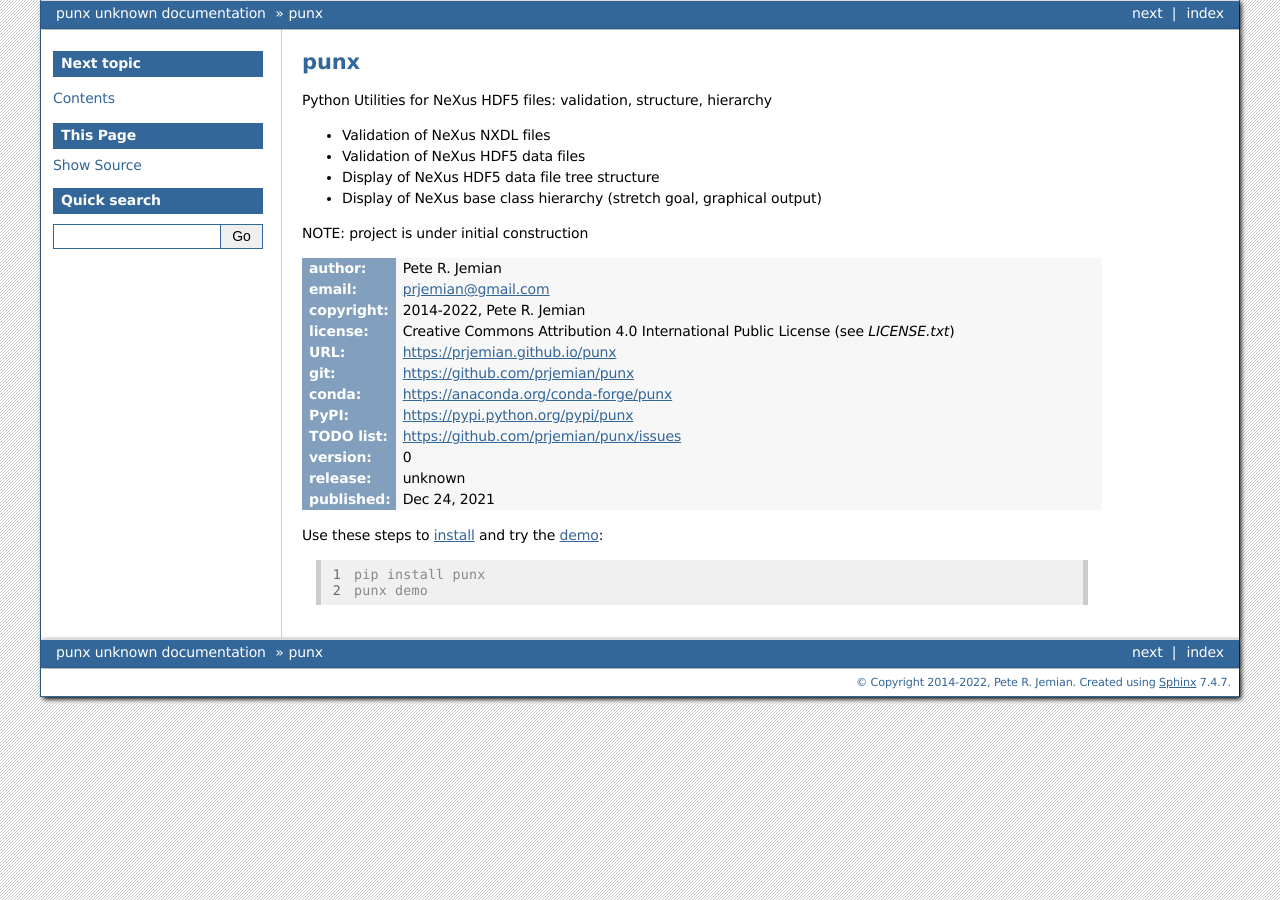
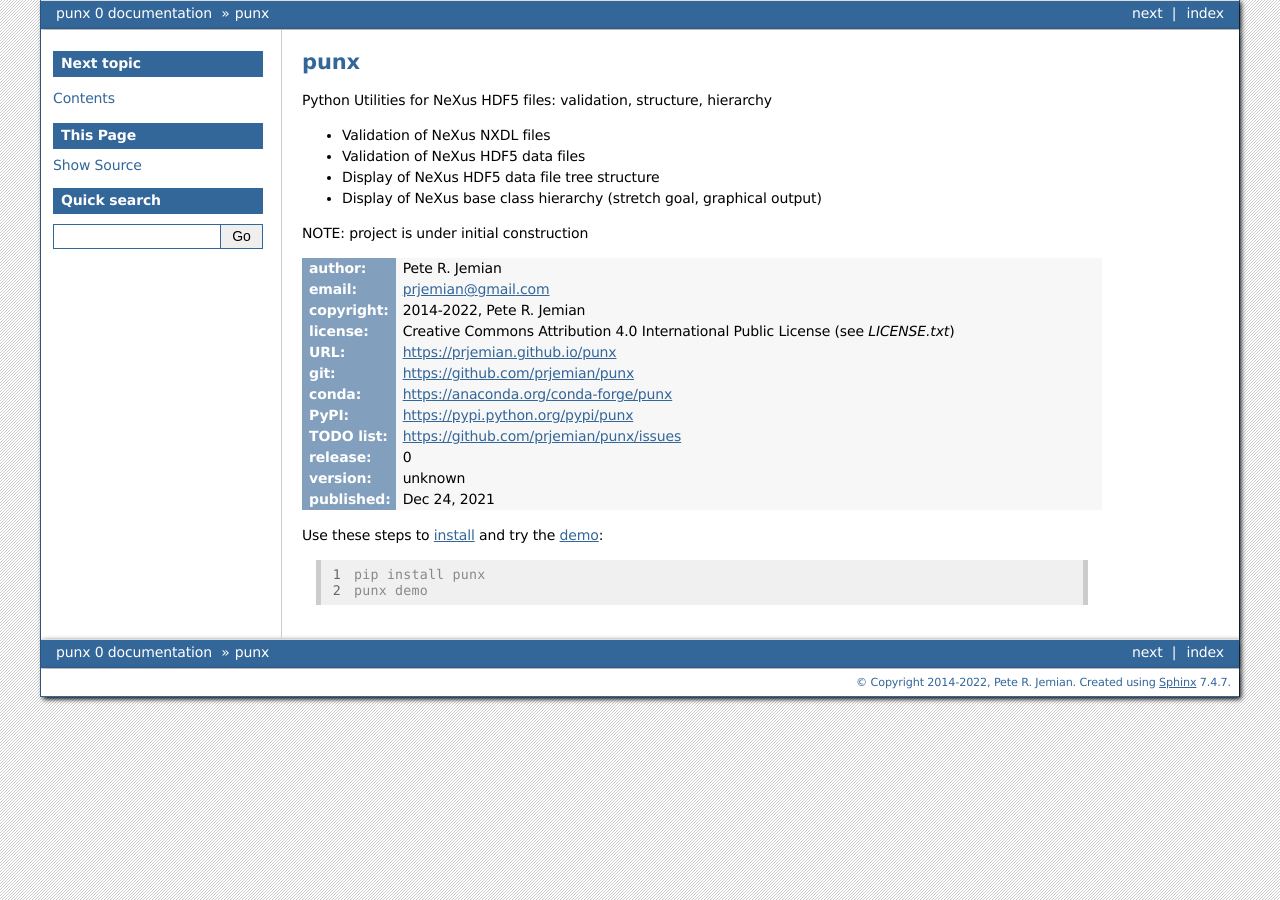
Before and after one commit to prjemian/punx, a Sphinx documentation site: the page built from docs/source/index.rst, in a window 1280 px wide. Built offline with Sphinx 7.4.7, drawn with Linux system fonts in a browser that asks for light colours; some of the changed lines change nothing that is shown.

Commit message:
DOC swap version and release text

```diff
--- a/docs/source/conf.py
+++ b/docs/source/conf.py
@@ -26,14 +26,12 @@ copyright = punx.__copyright__
 author = punx.__author__
 
 versioneer_version = punx.__version__.split("+")
-version = versioneer_version[0]
-# The full version, including alpha/beta/rc tags.
-# release = punx.__release__
-# release = version
+release = versioneer_version[0]
 if len(versioneer_version) == 2:
-    release = versioneer_version[1]
+    # additional details (if available)
+    version = versioneer_version[1]
 else:
-    release = ""
+    version = ""
 
 # -- General configuration ---------------------------------------------------
 
--- a/docs/source/index.rst
+++ b/docs/source/index.rst
@@ -21,8 +21,8 @@ NOTE: project is under initial construction
 :PyPI:      https://pypi.python.org/pypi/punx
 :TODO list: https://github.com/prjemian/punx/issues
 
+:release:   |release|
 :version:   |version|
-:release:   |release|
 :published: |today|
 
 Use these steps to :ref:`install <install>` and try the :ref:`demo <demo>`:
```
